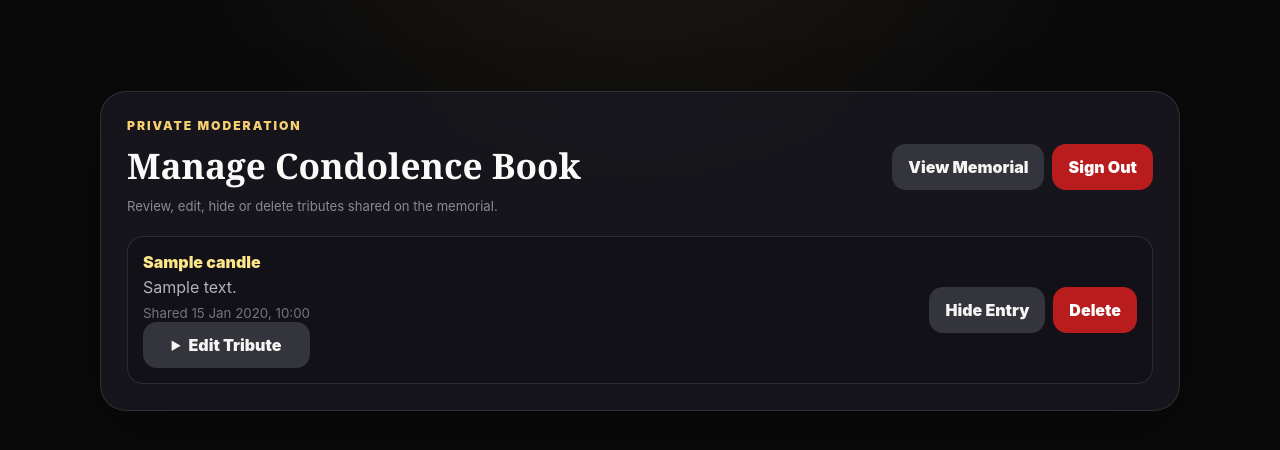
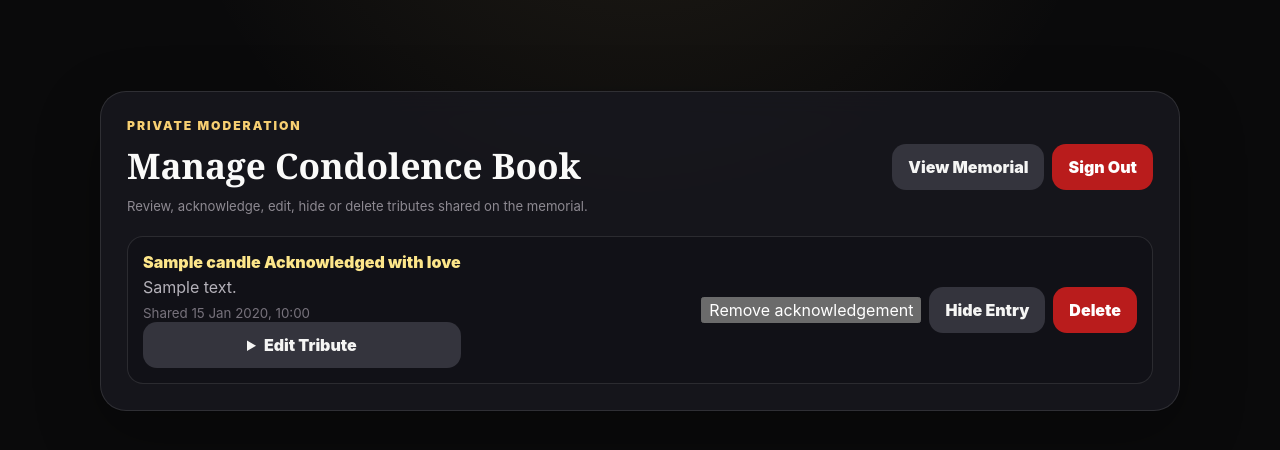
Before and after one commit to BasilOkoth/mum_memorial, a Flask app: page /admin in a window 1280 px wide. Shown: the part 136-586 px from the top of the page. Run offline with Flask 3, Linux system fonts and the light colour scheme; the visitor is signed in with stand-in values (Sample User, id 1); tables that the repository leaves empty hold one stand-in row (values such as "Sample post"); some libraries are stand-ins or nearby versions.

Commit message:
Update admin.html

```diff
--- a/templates/admin.html
+++ b/templates/admin.html
@@ -10,7 +10,7 @@
                 <p class="section-kicker">Private moderation</p>
                 <h1>Manage Condolence Book</h1>
                 <p class="admin-intro">
-                    Review, edit, hide or delete tributes shared on the memorial.
+                    Review, acknowledge, edit, hide or delete tributes shared on the memorial.
                 </p>
             </div>
 
@@ -54,6 +54,12 @@
 
                             {% if not candle.is_visible %}
                                 <span class="hidden-badge">Hidden</span>
+                            {% endif %}
+
+                            {% if candle.id in acknowledged_candle_ids %}
+                                <span class="family-ack-badge">
+                                    Acknowledged with love
+                                </span>
                             {% endif %}
                         </div>
 
@@ -119,6 +125,24 @@
                     <div class="row-actions">
                         <form
                             method="post"
+                            action="{{ url_for('acknowledge_candle', candle_id=candle.id) }}"
+                        >
+                            <input
+                                type="hidden"
+                                name="_csrf_token"
+                                value="{{ csrf_token() }}"
+                            >
+                            <button class="acknowledge-button" type="submit">
+                                {% if candle.id in acknowledged_candle_ids %}
+                                    Remove acknowledgement
+                                {% else %}
+                                    Acknowledge with love
+                                {% endif %}
+                            </button>
+                        </form>
+
+                        <form
+                            method="post"
                             action="{{ url_for('toggle_candle', candle_id=candle.id) }}"
                         >
                             <input
```
